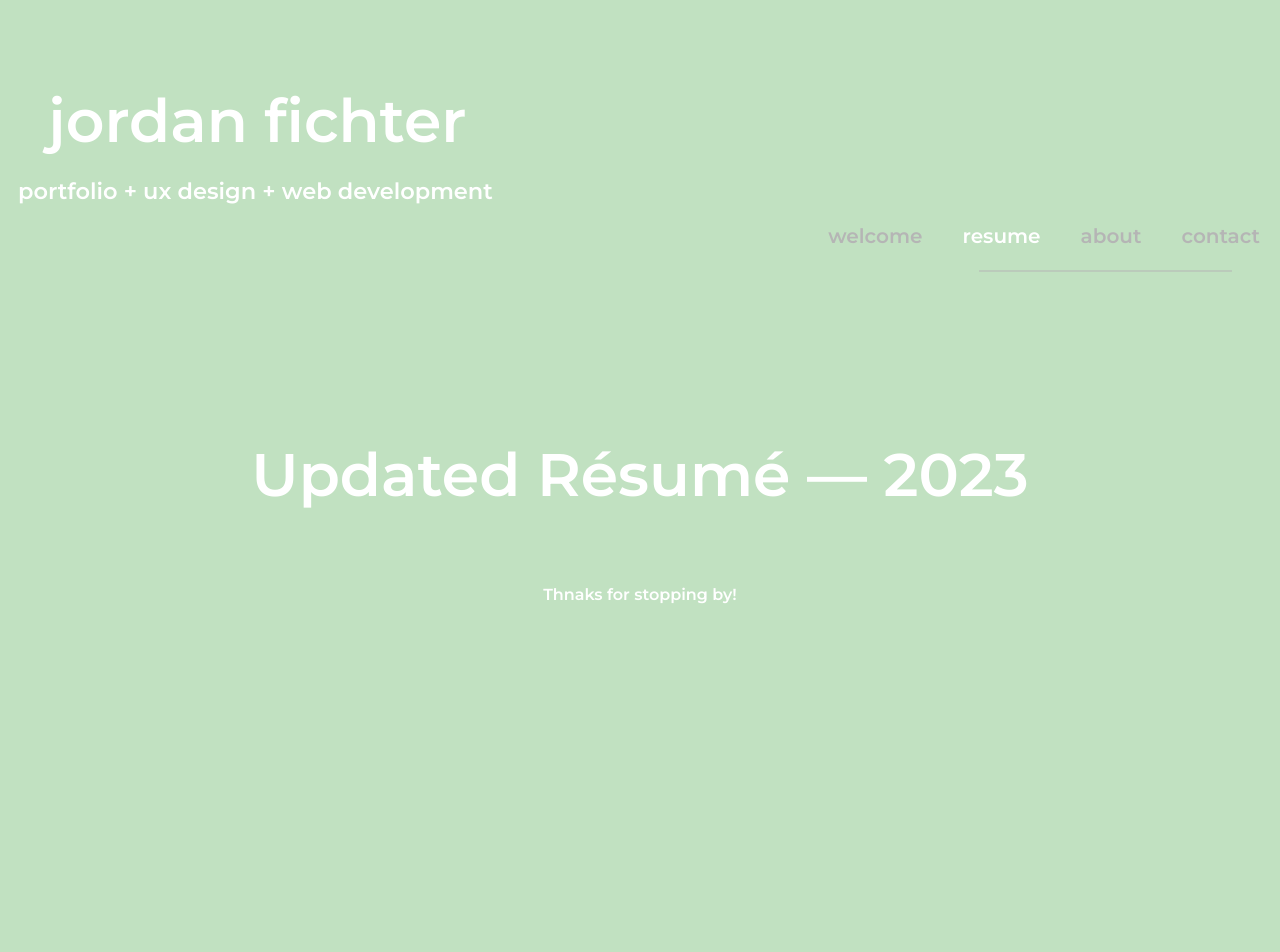
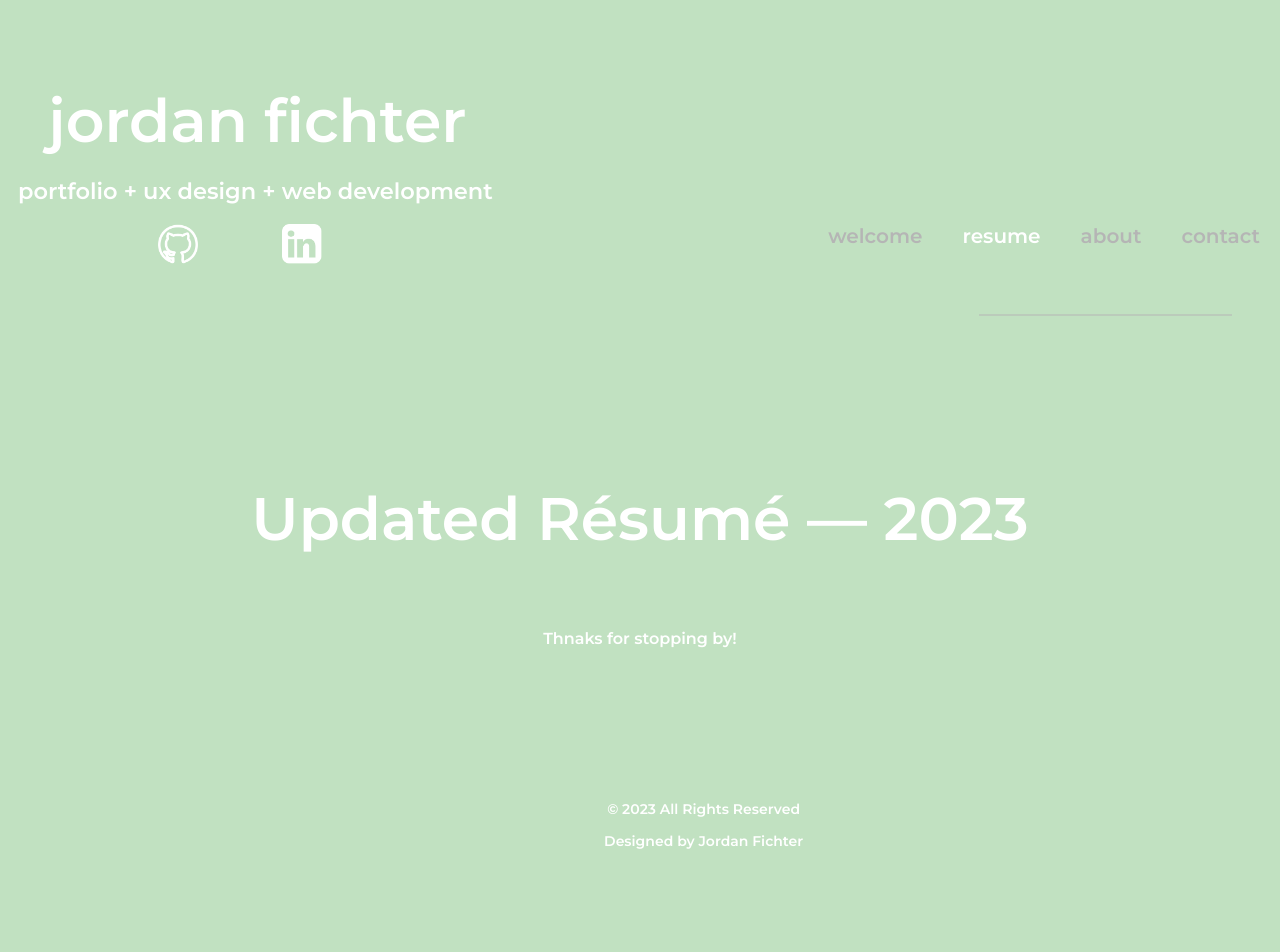
Before and after one commit to thesd5x/portfolioWebsite, a plain HTML site: page resume.html in a window 1280 px wide. Shown: the top 952 px of the page. Drawn offline with nearby package versions, Linux system fonts and the light colour scheme.

Commit message:
Adjusted social media logo spacing

```diff
--- a/resume.html
+++ b/resume.html
@@ -11,7 +11,6 @@
                 <link rel="preconnect" href="https://fonts.googleapis.com">
                 <link rel="preconnect" href="https://fonts.gstatic.com" crossorigin>
                 <link href="https://fonts.googleapis.com/css2?family=Montserrat:ital,wght@0,600;1,500&display=swap" rel="stylesheet">
-                <link rel="stylesheet" href="https://fonts.googleapis.com/css2?family=Material+Symbols+Outlined:opsz,wght,FILL,GRAD@20..48,100..700,0..1,-50..200" />
                 <link rel="stylesheet" href="style.css">
             </head>
 
@@ -41,7 +40,7 @@
 
 <h1 class="resumeListing">Updated Résumé — 2023</h1><br>
 <p class="resumeText">Thnaks for stopping by!</p><br><br>
-<object data="Fichter, Jordan_Tech Resume_JAN 2023.pdf" type="application/pdf" class="resumeFrame"></oject>
+<object data="Fichter, Jordan_Tech Resume_JAN 2023.pdf" type="application/pdf" class="resumeFrame"></oject><br><br>
 
 
 
@@ -57,7 +56,10 @@
 
 
 
-
+    <footer>
+        <p class="footer">© 2023 All Rights Reserved</p>
+        <p class="footerText">Designed by Jordan Fichter</p>
+    </footer>
 
 
         </body>
--- a/style.css
+++ b/style.css
@@ -28,6 +28,17 @@ body {
     background: #555;
 }
 
+.footer {
+    font-family: 'Montserrat', sans-serif;
+    text-align: center;
+    font-size: 14px;
+}
+
+.footerText {
+    font-family: 'Montserrat', sans-serif;
+    text-align: center;
+    font-size: 14px;
+}
 
 
 /* Social Media Logos */
@@ -35,23 +46,23 @@ body {
 
 
 .socialBanner {
-    position: absolute;
+    position: static;
 }
 
 .githubLogo {
-    position: absolute;
+    position: static;
     width: 40px;
-    height: auto;
-    top: -1260px;
-    left: 185px;
+    margin-left: 150px;
+
+
 }
 
 .linkedinLogo {
-    position: absolute;
+    position: static;
     width: 40px;
-    height: auto;
-    top: -1260px;
-    left: 265px;
+   margin-left: 80px;
+
+
 
 }
 
@@ -101,7 +112,7 @@ nav li {
 
 
 
-/* Landing Page */
+/* Welcome Page */
 
 
 
@@ -173,7 +184,7 @@ hr {
     max-width: 26%;
     height: auto;
     top: -80px;
-    left: 670px;
+    left: 730px;
 }
 
 
@@ -278,4 +289,5 @@ hr {
     height: 1000px;
     width: 80%;
     margin-inline: 190px;
+    padding-block: 50px;
 }
```
Also changed, not shown: about.html (+4 -1 lines), contact.html (+4 -1 lines), index.html (+11 -6 lines).
